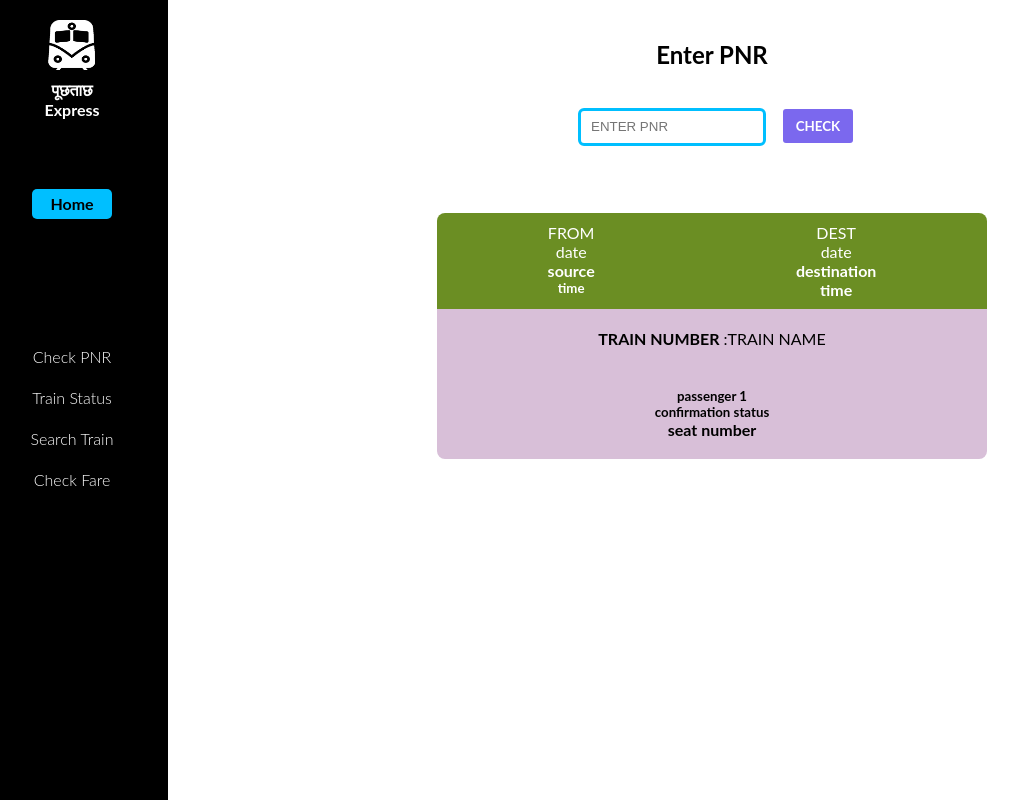
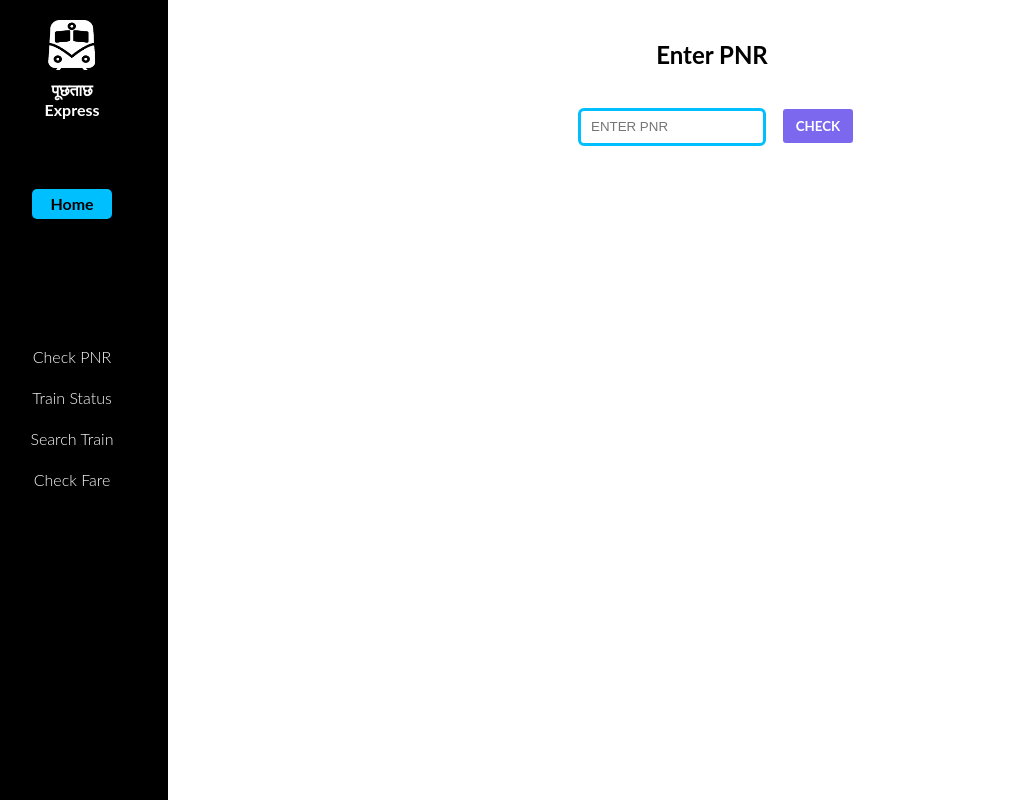
Before and after one commit to ratan2020cs131/Puchtach-Express, a React (Create React App) app: page /checkpnr in a window 1280 px wide. Shown: the whole page, without its empty margins (24-1042 px from the left). Built offline with nearby package versions, Linux system fonts and the light colour scheme.

Commit message:
PNR and Train Status functional

```diff
--- a/src/component/CheckPNR.jsx
+++ b/src/component/CheckPNR.jsx
@@ -1,87 +1,96 @@
 import React, { useState } from "react";
-import './css/checkpnr.css'
+import "./css/checkpnr.css";
 import axios from "axios";
 
 const CheckPNR = () => {
-    const [pnr, setpnr] = useState('');
-    const [container, setContainer] = useState([]);
+  const [pnr, setpnr] = useState("");
+  const [container, setContainer] = useState();
 
   const handleChange = (e) => {
     setpnr(e.target.value);
-    }
-
+  };
 
   const check = (e) => {
     e.preventDefault();
-        const loading = document.querySelector('.loading');
-        loading.style.display='flex';
+    const loading = document.querySelector(".loading");
+    loading.style.display = "flex";
 
-        // const options = {
-        //     method: 'GET',
-        //     url: 'https://irctc1.p.rapidapi.com/api/v3/getPNRStatus',
-        //     params: { pnrNumber: String(pnr) },
-        //     headers: {
-        //         'X-RapidAPI-Key': process.env.RAPIDAPI_KEY,
-        //         'X-RapidAPI-Host': process.env.RAPIDAPI_HOST
-        //     }
-        // };
+    const options = {
+        method: 'GET',
+        url: 'https://irctc1.p.rapidapi.com/api/v3/getPNRStatus',
+        params: { pnrNumber: pnr },
+        headers: {
+            'X-RapidAPI-Key': process.env.REACT_APP_RAPIDAPI_KEY,
+            'X-RapidAPI-Host': process.env.REACT_APP_RAPIDAPI_HOST
+        }
+    };
 
-        // axios.request(options).then(function (response) {
-        //     console.log(response.data);
-        //     setContainer(response.data);
-        // }).catch(function (error) {
-        //     console.error(error);
-        // });
-    }
+    axios.request(options).then(function (response) {
+        loading.style.display = 'none';
+        setContainer(response.data.data);
+    }).catch(function (error) {
+        console.error(error);
+    });
+  };
 
   return (
     <div className="box">
       <h2>Enter PNR</h2>
-                <div id='pnrinput'>
-                    <input type='number' placeholder='ENTER PNR'
+      <div id="pnrinput">
+        <input
+          type="number"
+          placeholder="ENTER PNR"
           value={pnr}
-                        onChange={handleChange}></input>
-                    <button type='submit'
-                        onClick={check}>
+          onChange={handleChange}
+        ></input>
+        <button type="submit" onClick={check}>
           CHECK
         </button>
       </div>
-                <div className='loading hide'>
+      <div className="loading hide">
         <div className="loader"></div>
         <p>Loading...</p>
       </div>
+      {container ? (
         <div id="result">
-                    <div id='resultcard' >
-
-                        <div id='station'>
-                            <div id='from'>
-                                <p>FROM</p>
-                                <p> date </p>
-                                <h4> source </h4>
-                                <h5> time </h5>
+          <div id="resultcard">
+            <div id="station">
+              <div id="from">
+                <p> FROM </p>
+                <h4> {container.BoardingStationName} </h4>
+                <p> {container.SourceDoj} </p>
+                <h5> {container.DepartureTime} </h5>
               </div>
-                            <div id='to'>
-                                <p>DEST</p>
-                                <p> date </p>
-                                <h4> destination </h4>
-                                <h4> time </h4>
+              <div id="to">
+                <p> DEST </p>
+                <h4> {container.ReservationUptoName} </h4>
+                <p> {container.DestinationDoj} </p>
+                <h5> {container.ArrivalTime} </h5>
               </div>
             </div>
 
-                        <div id='trainName'>
-                            <span><b> train number </b>:</span>
-                            <span> train name </span>
+            <div id="trainName">
+              <span>
+                <b> {container.TrainNo} </b>:
+              </span>
+              <span> {container.TrainName} </span>
             </div>
-
-                        <div id='passenger'>
-                            <h5> passenger 1 </h5>
-                            <h5> confirmation status </h5>
-                            <h4> seat number </h4>
+            {container.PassengerStatus && container.PassengerStatus.map((item, index) => {
+              return (
+                <div id="passenger">
+                  <h5> {"Passenger: "+index+1} </h5>
+                  <h5> {item.CurrentStatus} </h5>
+                  <h5> - </h5>
+                </div>
+              );
+            })}
           </div>
         </div>
+      ) : (
+        <></>
+      )}
     </div>
-            </div>
-    )
-}
+  );
+};
 
 export default CheckPNR;
--- a/src/component/TrainStatus.jsx
+++ b/src/component/TrainStatus.jsx
@@ -1,97 +1,107 @@
 import React, { useState } from "react";
 import axios from "axios";
-import './css/trainstatus.css'
+import "./css/trainstatus.css";
 const TrainStatus = () => {
-    const [train, setTrain] = useState('');
+  const [train, setTrain] = useState("");
   const [container, setContainer] = useState();
-
 
   let value;
   const handleChange = (e) => {
     value = e.target.value;
     setTrain(value);
-        console.log(train);
-    }
+    // console.log(train);
+    console.log(container);
+  };
 
   const check = (e) => {
     e.preventDefault();
-        const loading = document.querySelector('.loading');
-        loading.style.display = 'flex';
+    setContainer();
+    const loading = document.querySelector(".loading");
+    loading.style.display = "flex";
 
     const options = {
-            method: 'GET',
-            url: 'https://irctc1.p.rapidapi.com/api/v1/liveTrainStatus',
-            params: { trainNo: train, startDay: '0' },
+      method: "GET",
+      url: "https://irctc1.p.rapidapi.com/api/v1/liveTrainStatus",
+      params: { trainNo: train, startDay: "0" },
       headers: {
-                'X-RapidAPI-Key': process.env.REACT_APP_RAPIDAPI_KEY,
-                'X-RapidAPI-Host': process.env.REACT_APP_RAPIDAPI_HOST
-            }
+        "X-RapidAPI-Key": process.env.REACT_APP_RAPIDAPI_KEY,
+        "X-RapidAPI-Host": process.env.REACT_APP_RAPIDAPI_HOST,
+      },
     };
 
-        axios.request(options).then(function (response) {
-            loading.style.display = 'none';
-            console.log(response.data.data);
+    axios
+      .request(options)
+      .then(function (response) {
+        loading.style.display = "none";
+        // console.log(response.data.data);
         setContainer(response.data.data);
-        }).catch(function (error) {
+      })
+      .catch(function (error) {
         console.error(error);
       });
+  };
 
-    }
+  // const Result = (container) => {
+  //     let last_station = container.previous_stations.length-1;
+  //     return
+  // }
 
-
-    const Result = (container) => {
-        let last_station = container.previous_stations.pop();
   return (
-            <div id='resultcard' >
-                <div id='trainNameStatus'>
-                    <span><b> {container.train_number} </b>:</span>
+    <div className="box">
+      <h2>Enter Train No.</h2>
+      <div id="pnrinput">
+        <input
+          type="number"
+          placeholder="ENTER TRAIN NO"
+          name="trainNo"
+          value={train}
+          onChange={handleChange}
+        ></input>
+        <button type="submit" onClick={check}>
+          CHECK
+        </button>
+      </div>
+      {container ?
+        <>
+          <div id="trainNameStatus">
+            <span>
+              <b> {container.train_number} </b>:
+            </span>
             <span> {container.ir_train_name} </span>
           </div>
 
-                <div id='stats'>
+          <div id="stats">
+            {
+                container.at_dstn ?
+                <h5>{container.new_message}</h5>
+                :
+                <>
                 <span>
               <p>Last :</p>
               <p>Upcoming : </p>
               <p>Delay : </p>
             </span>
             <span>
-                        <p> {last_station.station_name}</p>
+              <p> {container.previous_stations[container.previous_stations.length-1].station_name}</p>
               <p> {container.current_station_name} </p>
-                        <p> {(last_station.etd) - (last_station.sta)}</p>
+              <p> {container.delay}</p>
             </span>
             <span>
-                        <p> {last_station.etd} </p>
+              <p> {container.previous_stations[container.previous_stations.length-1].etd} </p>
               <p> {container.eta} </p>
             </span>
+            </>
+            }
           </div>
-            </div>
-        )
-    }
-
-    return (
-        <div className="box">
-            <h2>Enter Train No.</h2>
-            <div id='pnrinput'>
-                <input type='number' placeholder='ENTER TRAIN NO'
-                    name="trainNo"
-                    value={train}
-                    onChange={handleChange}></input>
-                <button type='submit'
-                    onClick={check}>
-                    CHECK
-                </button>
-            </div>
-            {container ?
-                <div id="result">
-                    <Result container={container}/>
-                </div> :
-                <div className='loading hide'>
+        </>
+       :
+        <div className="loading hide">
           <div className="loader"></div>
           <p>Loading...</p>
         </div>
       }
     </div>
-    )
-}
+  );
+};
 
 export default TrainStatus;
```
Lines whose indentation alone changed are shown as unchanged.
